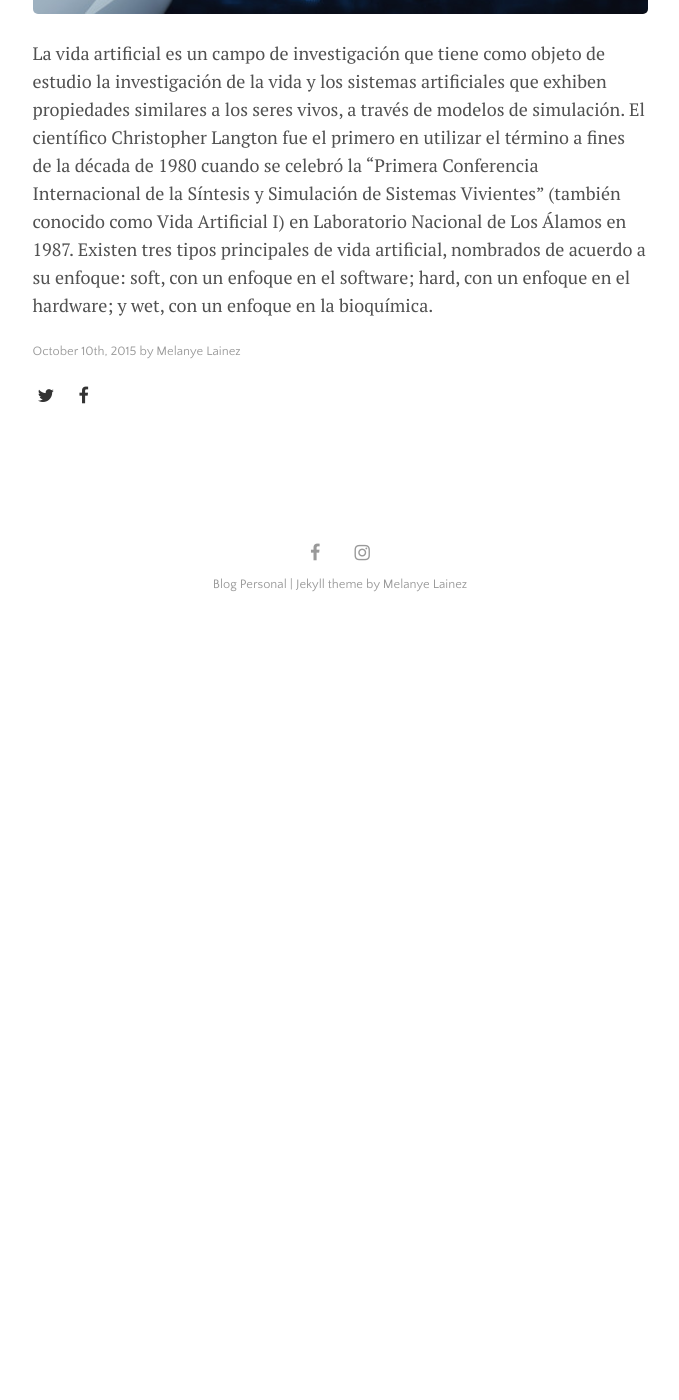
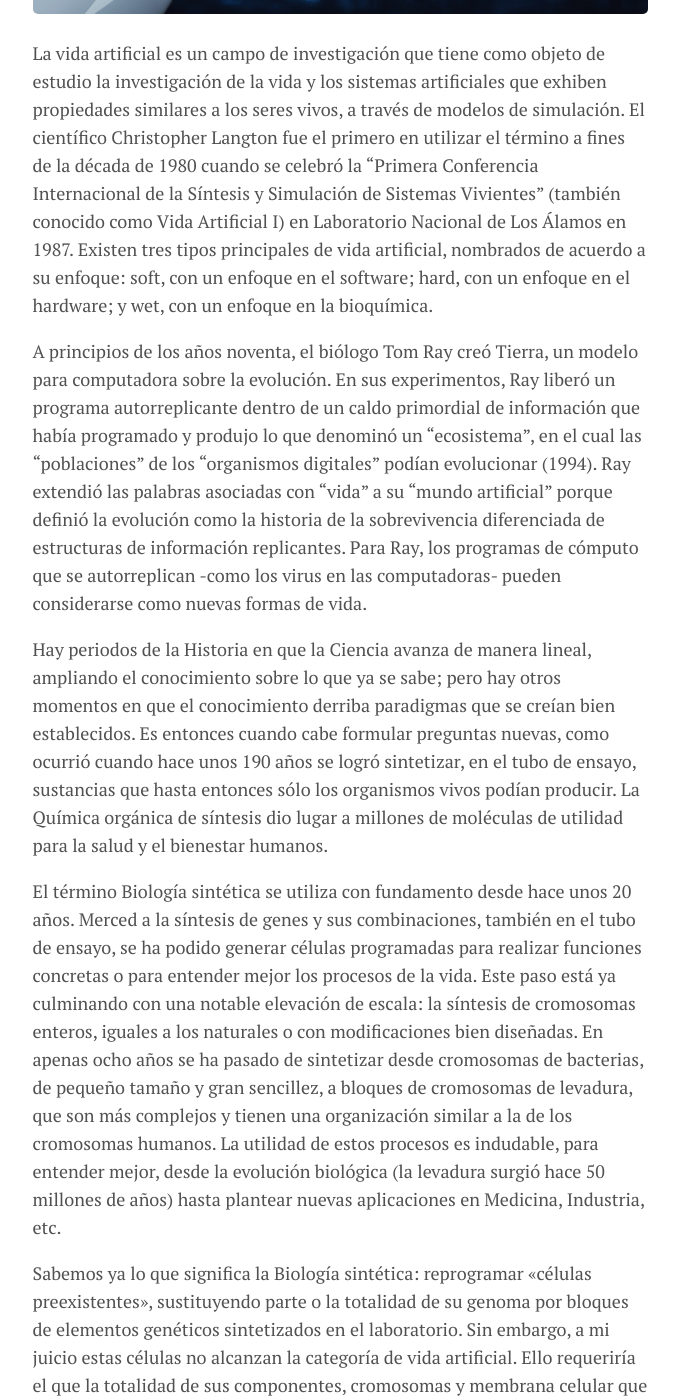
Before and after one commit to MelanyeLainez/m_blog_, a Jekyll site: the page built from _posts/2015-10-10-La vida artificial.md, in a window 1280 px wide and 1400 px high, scrolled down 585 px. Shown: the whole window, without its empty margins (300-979 px from the left). Built offline with Jekyll 4.4.1, drawn with Linux system fonts in a browser that asks for light colours; before the commit the page ends 1215 px from its top, so only the background shows below that; some of the changed text lies outside the part shown.

Commit message:
Update 2015-10-10-La vida artificial.md

```diff
--- a/_posts/2015-10-10-La vida artificial.md
+++ b/_posts/2015-10-10-La vida artificial.md
@@ -8,3 +8,11 @@ image: forest.jpg
 La vida artificial es un campo de investigación que tiene como objeto de estudio la investigación de la vida y los sistemas artificiales que exhiben propiedades similares a los seres vivos, a través de modelos de simulación.
 El científico Christopher Langton fue el primero en utilizar el término a fines de la década de 1980 cuando se celebró la "Primera Conferencia Internacional de la Síntesis y Simulación de Sistemas Vivientes" (también conocido como Vida Artificial I) en Laboratorio Nacional de Los Álamos en 1987.
 Existen tres tipos principales de vida artificial,  nombrados de acuerdo a su enfoque: soft, con un enfoque en el software; hard, con un enfoque en el hardware; y wet, con un enfoque en la bioquímica.
+
+A principios de los años noventa, el biólogo Tom Ray creó Tierra, un modelo para computadora sobre la evolución. En sus experimentos, Ray liberó un programa autorreplicante dentro de un caldo primordial de información que había programado y produjo lo que denominó un "ecosistema", en el cual las "poblaciones" de los "organismos digitales" podían evolucionar (1994). Ray extendió las palabras asociadas con "vida" a su "mundo artificial" porque definió la evolución como la historia de la sobrevivencia diferenciada de estructuras de información replicantes. Para Ray, los programas de cómputo que se autorreplican -como los virus en las computadoras- pueden considerarse como nuevas formas de vida.
+
+Hay periodos de la Historia en que la Ciencia avanza de manera lineal, ampliando el conocimiento sobre lo que ya se sabe; pero hay otros momentos en que el conocimiento derriba paradigmas que se creían bien establecidos. Es entonces cuando cabe formular preguntas nuevas, como ocurrió cuando hace unos 190 años se logró sintetizar, en el tubo de ensayo, sustancias que hasta entonces sólo los organismos vivos podían producir. La Química orgánica de síntesis dio lugar a millones de moléculas de utilidad para la salud y el bienestar humanos.
+
+El término Biología sintética se utiliza con fundamento desde hace unos 20 años. Merced a la síntesis de genes y sus combinaciones, también en el tubo de ensayo, se ha podido generar células programadas para realizar funciones concretas o para entender mejor los procesos de la vida. Este paso está ya culminando con una notable elevación de escala: la síntesis de cromosomas enteros, iguales a los naturales o con modificaciones bien diseñadas. En apenas ocho años se ha pasado de sintetizar desde cromosomas de bacterias, de pequeño tamaño y gran sencillez, a bloques de cromosomas de levadura, que son más complejos y tienen una organización similar a la de los cromosomas humanos. La utilidad de estos procesos es indudable, para entender mejor, desde la evolución biológica (la levadura surgió hace 50 millones de años) hasta plantear nuevas aplicaciones en Medicina, Industria, etc.
+
+Sabemos ya lo que significa la Biología sintética: reprogramar «células preexistentes», sustituyendo parte o la totalidad de su genoma por bloques de elementos genéticos sintetizados en el laboratorio. Sin embargo, a mi juicio estas células no alcanzan la categoría de vida artificial. Ello requeriría el que la totalidad de sus componentes, cromosomas y membrana celular que los engloba, se sintetizaran por completo a partir de materia inanimada para crear una célula funcional. Lograr ese resultado, de cuya posibilidad algunos tenemos serias dudas, no sería jugar a Dios simplemente avanzar en el desarrollo científico técnico.
```
